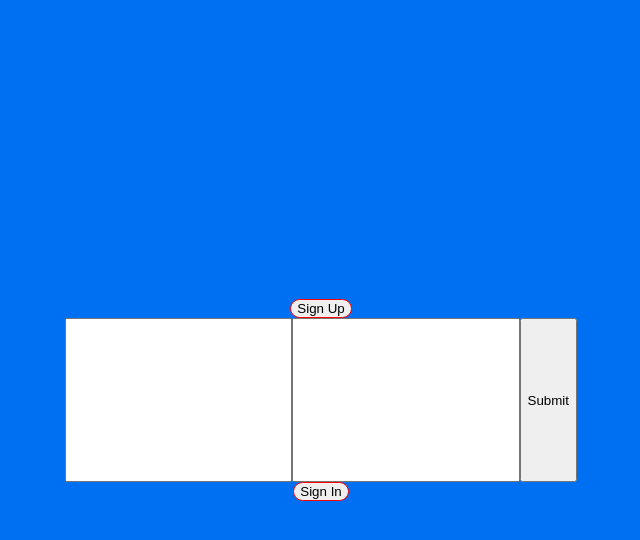
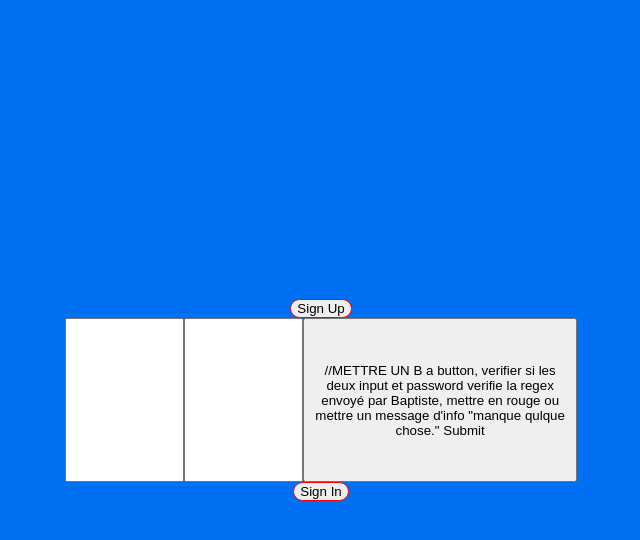
Before and after one commit to HenryLF/Hackatweet-front, a Next.js app: page / in a window 1280 px wide. Both pictures are taken after a click on the button "Sign Up". Shown: the top 540 px of the page, without its empty margins (319-959 px from the left). Built offline with nearby package versions, Linux system fonts and the light colour scheme.

Commit message:
changement de branche

```diff
--- a/components/LoginForm.js
+++ b/components/LoginForm.js
@@ -15,9 +15,15 @@ export default function LoginForm({ submitTo, visible }) {
   return (
     <div className={styles.main} style={{ display: visible ? "flex" : "none" }}>
       <input ref={usernameInput} type="text" className={styles.input}></input>
-      <input ref={passwordInput} type="password" className={styles.input}></input>
+      <input
+        ref={passwordInput}
+        type="password"
+        className={styles.input}></input>
       <button type="submit" onClick={submitHandle}>
-        Submit
+        {" "}
+        //METTRE UN B a button, verifier si les deux input et password verifie
+        la regex envoyé par Baptiste, mettre en rouge ou mettre un message
+        d'info "manque qulque chose." Submit
       </button>
     </div>
   );
```
Also changed, not shown: public/Image de fond.jpg (added).
